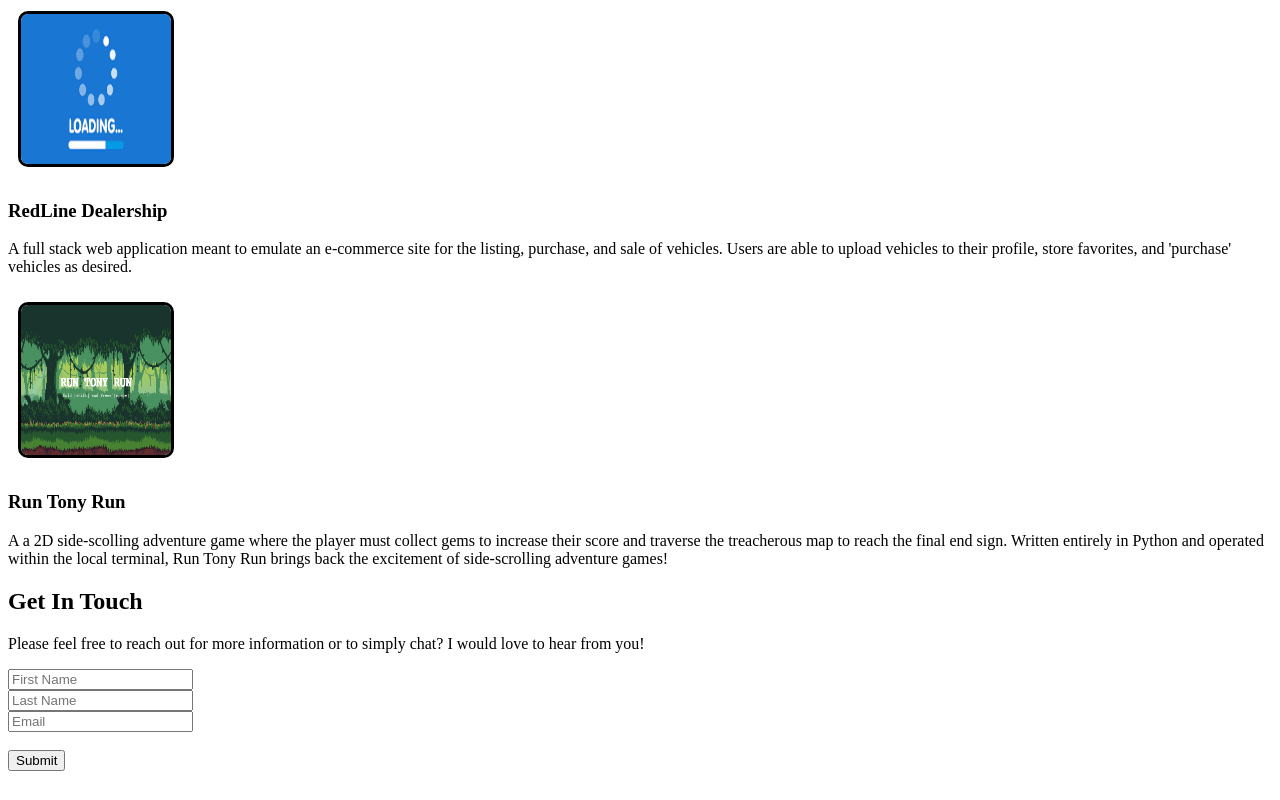
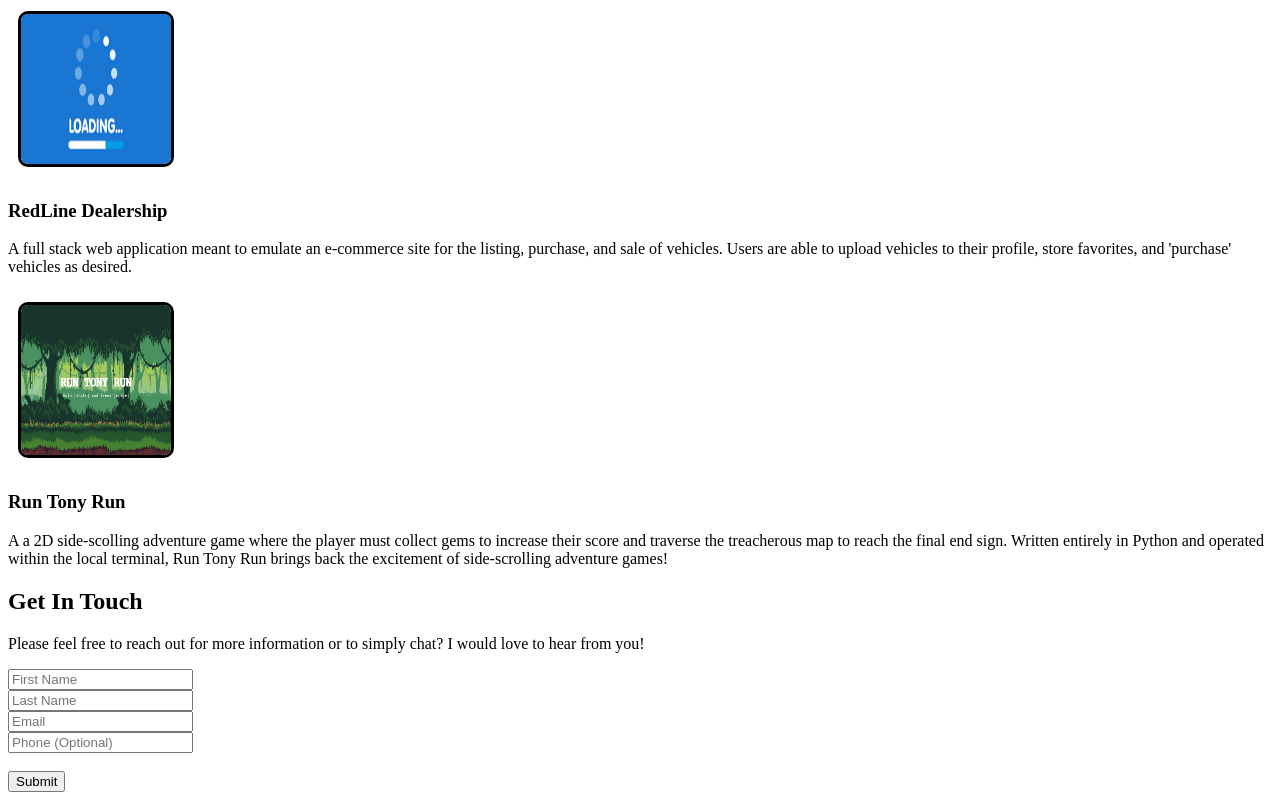
Before and after one commit to angelogentileiii/angelogentileiii.github.io, a React (Create React App) app: page / in a window 1280 px wide. Shown: the part 1786-2586 px from the top of the page. Before the commit the page ends 2565 px from the top, so only its background shows below. Built offline with nearby package versions, Linux system fonts and the light colour scheme.

Commit message:
contact form updates

```diff
--- a/package.json
+++ b/package.json
@@ -6,6 +6,7 @@
         "react": "^18.3.1",
         "react-dom": "^18.3.1",
         "react-hook-form": "^7.52.1",
+        "react-phone-number-input": "^3.4.3",
         "react-scripts": "^5.0.1"
     },
     "scripts": {
--- a/src/components/ContactForm.tsx
+++ b/src/components/ContactForm.tsx
@@ -1,5 +1,7 @@
 import { FieldValues, SubmitHandler, useForm } from "react-hook-form";
 import Input from "./Input";
+import contactInputFields from "../configs/formConfigs/contactInputFields";
+import PhoneInput from "./PhoneInput";
 
 const ContactForm: React.FC = () => {
     const {
@@ -8,52 +10,42 @@ const ContactForm: React.FC = () => {
         formState: { errors },
     } = useForm<FieldValues>();
 
-    const onSubmit: SubmitHandler<FieldValues> = (data) => {
+    const onSubmit: SubmitHandler<FieldValues> = (data): void => {
         console.log(data); // Logs the entire f
     };
 
     return (
         <div className="contact--form--container">
-            <form onSubmit={handleSubmit(onSubmit)}>
-                <Input
-                    name="firstName"
-                    placeholder="First Name"
+            <form className="contact--form" onSubmit={handleSubmit(onSubmit)}>
+                {contactInputFields.map((field, index: number) => {
+                    const { name, placeholder, rules } = field;
+                    if (name === "phone") {
+                        return (
+                            <PhoneInput
+                                key={index + name}
+                                name={name}
+                                placeholder={placeholder}
                                 register={register}
-                    rules={{
-                        required: "A valid first name is required.",
-                        maxLength: 20,
-                        pattern: {
-                            value: /^[A-Za-z]+$/i,
-                            message:
-                                "First name must only contain alphabetical letters.",
-                        },
-                    }}
+                                rules={rules}
                                 error={errors}
                             />
+                        );
+                    }
+                    return (
                         <Input
-                    name="lastName"
-                    placeholder="Last Name"
+                            key={index + name}
+                            name={name}
+                            placeholder={placeholder}
                             register={register}
-                    rules={{
-                        required: "A valid last name is required.",
-                        maxLength: 20,
-                        pattern: {
-                            value: /^[A-Za-z]+$/i,
-                            message:
-                                "Last name must only contain alphabetical letters.",
-                        },
-                    }}
+                            rules={rules}
                             error={errors}
                         />
-                <Input
-                    name="email"
-                    placeholder="Email"
-                    register={register}
-                    rules={{ required: "A valid email is required." }}
-                    error={errors}
-                />
+                    );
+                })}
                 <br />
-                <button type="submit">Submit</button>
+                <button className="contact--form--button" type="submit">
+                    Submit
+                </button>
             </form>
         </div>
     );
--- a/src/components/Input.tsx
+++ b/src/components/Input.tsx
@@ -9,11 +9,10 @@ const Input: React.FC<InputProps> = ({
 }) => {
     const errorDetails = error && error[name];
     const errorMessage = errorDetails?.message;
-    console.log(errorMessage);
 
     return (
         <div className="input--block">
-            <input className="test" {...register(name, rules)} {...rest} />
+            <input className={name} {...register(name, rules)} {...rest} />
             {errorMessage && typeof errorMessage === "string" && (
                 <span className="error-message">{errorMessage}</span>
             )}
--- /dev/null
+++ b/src/components/PhoneInput.tsx
@@ -0,0 +1,41 @@
+import { useState } from "react";
+import { InputProps } from "../types";
+
+const PhoneInput: React.FC<InputProps> = ({
+    name,
+    register,
+    placeholder,
+    rules,
+    error,
+    ...rest
+}) => {
+    const [formattedValue, setFormattedValue] = useState("");
+    const errorDetails = error && error[name];
+    const errorMessage = errorDetails?.message;
+
+    const handlePhoneChange = (event: React.ChangeEvent<HTMLInputElement>) => {
+        let value = event.target.value;
+        value = value.replace(/\D/g, ""); // Remove non-numeric characters
+        value = value.replace(/^(\d{3})(\d)/g, "($1) $2"); // Format as (123) 4
+        value = value.replace(/^(\d{3})(\d{3})(\d)/g, `($1) $2-$3`); // Format as (123) 456-7
+
+        setFormattedValue(value);
+    };
+
+    return (
+        <div className="input--block">
+            <input
+                className={error?.[name] ? "input-error" : name}
+                placeholder={placeholder}
+                {...register(name, rules)}
+                value={formattedValue}
+                onChange={handlePhoneChange}
+            />
+            {errorMessage && typeof errorMessage === "string" && (
+                <span className="error-message">{errorMessage}</span>
+            )}
+        </div>
+    );
+};
+
+export default PhoneInput;
--- /dev/null
+++ b/src/configs/formConfigs/contactInputFields.js
@@ -0,0 +1,47 @@
+const contactInputFields = [
+    {
+        name: "firstName",
+        placeholder: "First Name",
+        rules: {
+            required: "A valid first name is required.",
+            maxLength: 20,
+            pattern: {
+                value: /^[A-Za-z]+$/i,
+                message: "First name must only contain alphabetical letters.",
+            },
+        },
+    },
+    {
+        name: "lastName",
+        placeholder: "Last Name",
+        rules: {
+            required: "A valid last name is required.",
+            maxLength: 20,
+            pattern: {
+                value: /^[A-Za-z]+$/i,
+                message: "Last name must only contain alphabetical letters.",
+            },
+        },
+    },
+    {
+        name: "email",
+        placeholder: "Email",
+        rules: {
+            required: "A valid email is required.",
+            pattern: {
+                value: /([a-zA-Z0-9._%+-]+)@([a-zA-Z0-9.-]+)\.([a-zA-Z]{2,63})$/,
+                message: "Email must be entered in form example@email.com",
+            },
+        },
+    },
+    {
+        name: "phone",
+        placeholder: "Phone (Optional)",
+        rules: {
+            required: false,
+            pattern: {},
+        },
+    },
+];
+
+export default contactInputFields;
```
Also changed, not shown: 1 other file (tests, documents, lock files or other folders). Lines whose indentation alone changed are shown as unchanged.
